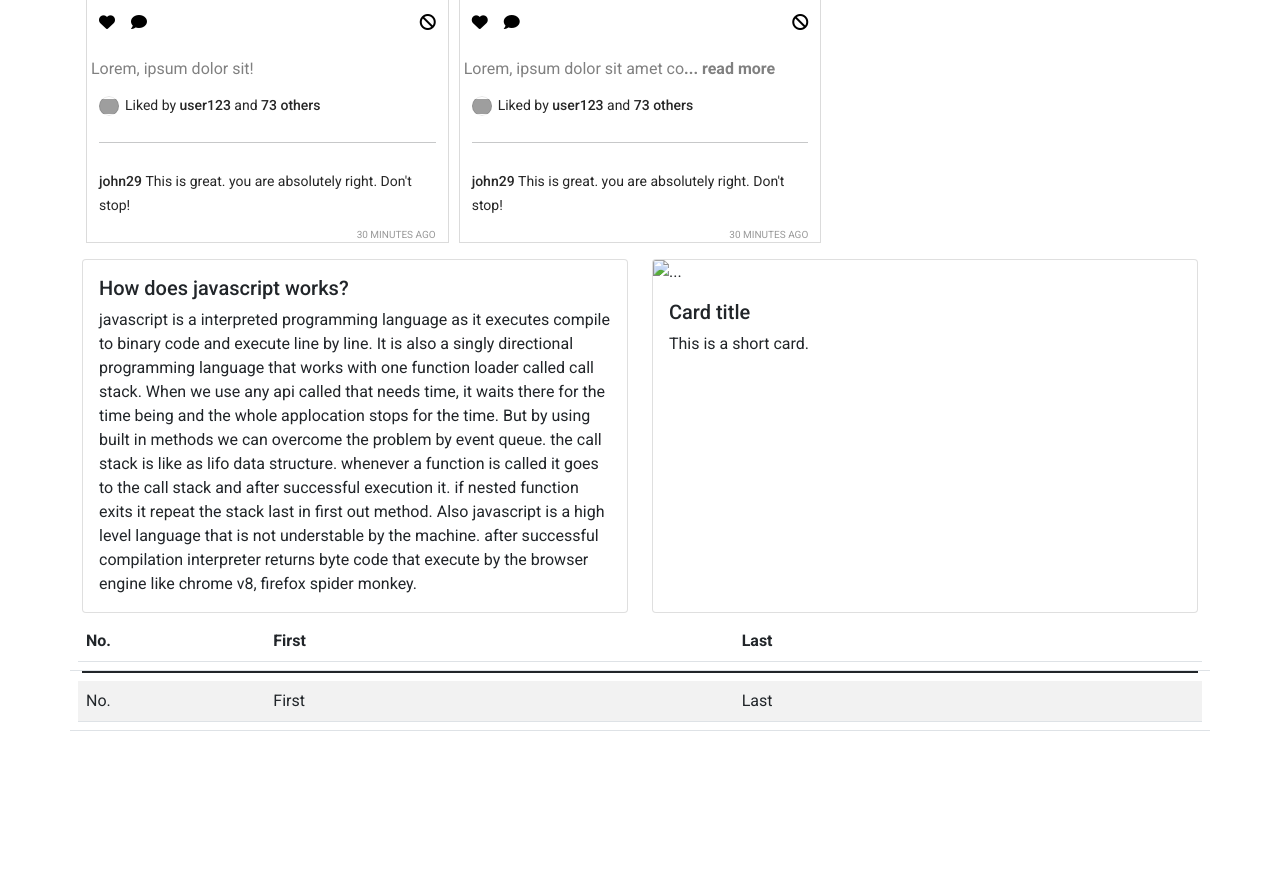
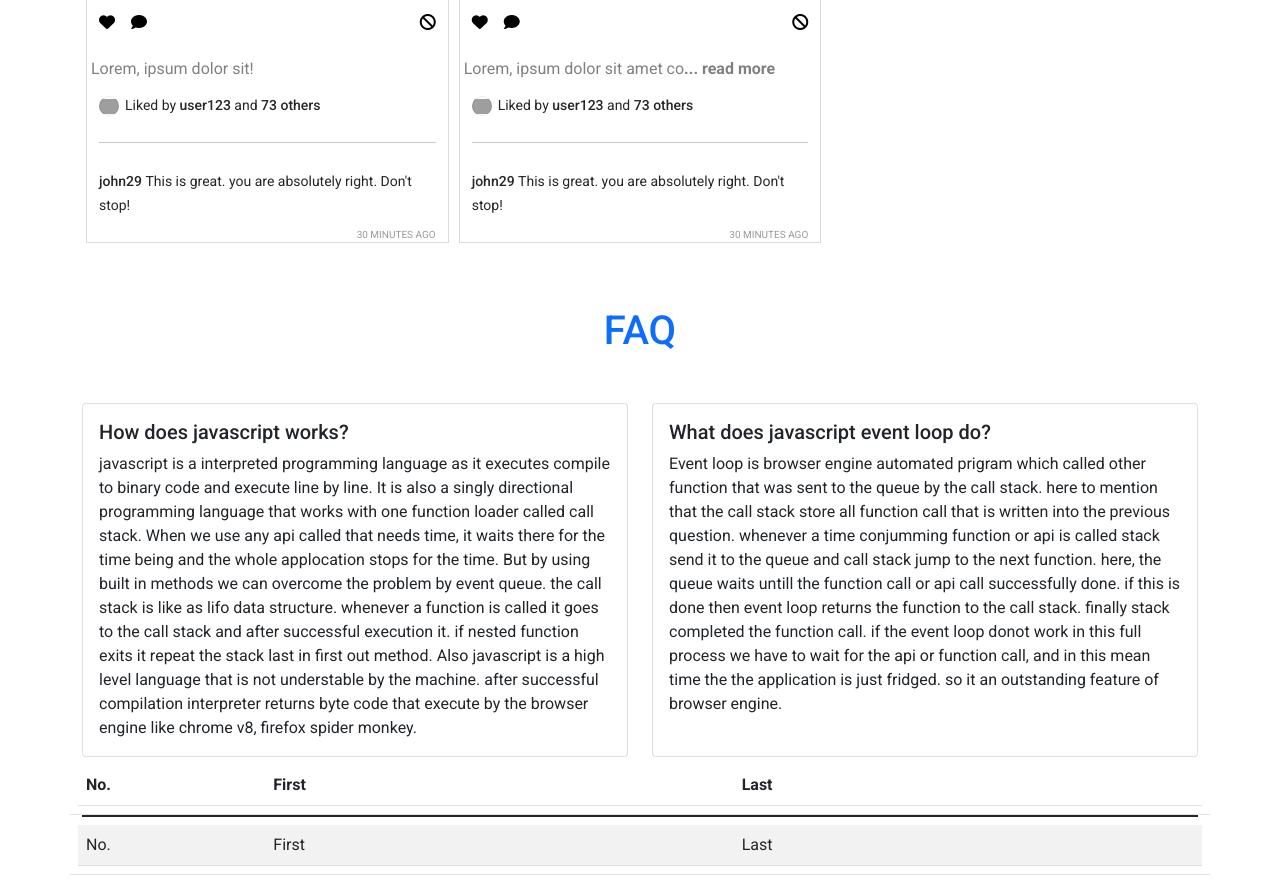
Before and after one commit to iinaamasum/instra-ghor, a plain HTML site: page index.html in a window 1280 px wide. Shown: the part 1289-2180 px from the top of the page. Before the commit the page ends 2036 px from the top, so only its background shows below. Drawn offline with nearby package versions, Linux system fonts and the light colour scheme; grey boxes are pictures that could not be loaded.

Commit message:
event__loop__section__done

```diff
--- a/index.html
+++ b/index.html
@@ -60,6 +60,7 @@
             <h1>Reported posts</h1>
         </div>
     </main>
+    <h1 class="text-center text-primary my-5">FAQ</h1>
     <section class="container">
         <div class="row row-cols-1 row-cols-md-2 g-4">
             <div class="col">
@@ -81,10 +82,17 @@
             </div>
             <div class="col">
                 <div class="card h-100">
-                    <img src="..." class="card-img-top" alt="...">
                     <div class="card-body">
-                        <h5 class="card-title">Card title</h5>
-                        <p class="card-text">This is a short card.</p>
+                        <h5 class="card-title">What does javascript event loop do?</h5>
+                        <p class="card-text">Event loop is browser engine automated prigram which called other function
+                            that was sent to the queue by the call stack. here to mention that the call stack store all
+                            function call that is written into the previous question. whenever a time conjumming
+                            function or api is called stack send it to the queue and call stack jump to the next
+                            function. here, the queue waits untill the function call or api call successfully done. if
+                            this is done then event loop returns the function to the call stack. finally stack completed
+                            the function call. if the event loop donot work in this full process we have to wait for the
+                            api or function call, and in this mean time the the application is just fridged. so it an
+                            outstanding feature of browser engine.</p>
                     </div>
                 </div>
             </div>
```
